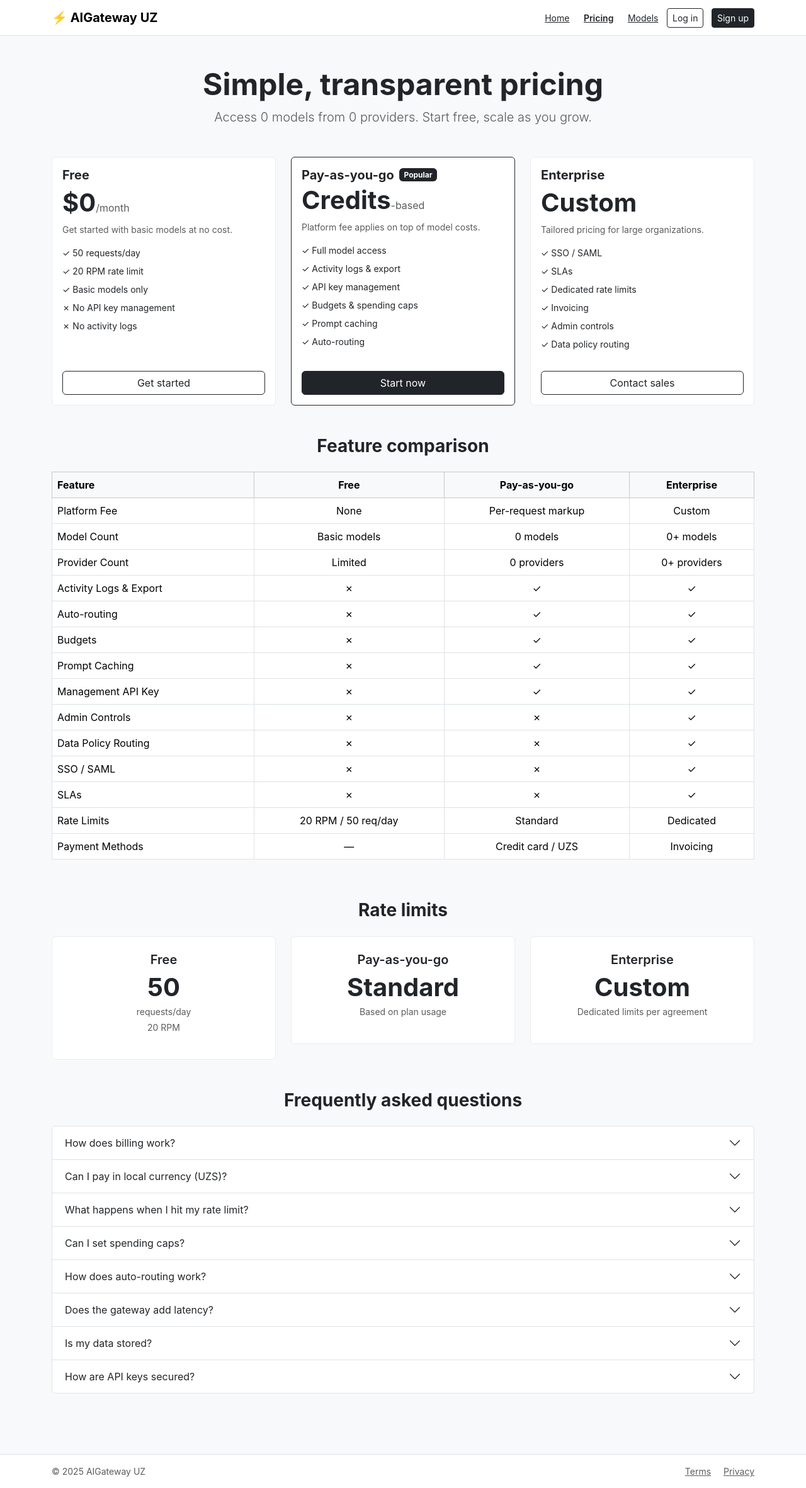
After one commit to tim7en/askai, a Django app: page /pricing/ in a window 1280 px wide. The commit adds this page. Shown: the whole page at 63% size. Run offline with Django 5.2, Linux system fonts and the light colour scheme; data that the repository does not hold is empty.

Commit message:
Add public Pricing and Models catalog pages with templates
Co-authored-by: tim7en <33203731+tim7en@users.noreply.github.com>

```diff
--- a/aigateway/apps/web/landing_urls.py
+++ b/aigateway/apps/web/landing_urls.py
@@ -4,4 +4,7 @@ from . import views
 
 urlpatterns = [
     path("", views.landing_view, name="landing"),
+    path("pricing/", views.pricing_view, name="pricing"),
+    path("models/", views.models_catalog_view, name="models_catalog"),
+    path("models/<slug:provider_slug>/<path:model_slug>", views.model_detail_view, name="model_detail"),
 ]
--- a/aigateway/apps/web/views.py
+++ b/aigateway/apps/web/views.py
@@ -2,6 +2,7 @@ import csv
 import time
 
 from django.contrib.auth.decorators import login_required
+from django.db import models as django_models
 from django.db.models import Sum
 from django.http import HttpResponse
 from django.shortcuts import redirect, render
@@ -223,6 +224,73 @@ def settings_view(request):
     return render(request, "web/settings.html", {"org": request.org, "policy": policy})
 
 
+def pricing_view(request):
+    """Public pricing page with plan comparison."""
+    from aigateway.apps.providers.models import ProviderModel
+    model_count = ProviderModel.objects.filter(is_enabled=True).count()
+    provider_count = ProviderModel.objects.filter(is_enabled=True).values('provider').distinct().count()
+    return render(request, "web/pricing.html", {
+        "model_count": model_count,
+        "provider_count": provider_count,
+    })
+
+
+def models_catalog_view(request):
+    """Public models catalog page."""
+    from aigateway.apps.providers.models import ProviderModel
+    models = ProviderModel.objects.filter(is_enabled=True).select_related("provider").order_by("provider__slug", "name")
+
+    # Filtering
+    provider_filter = request.GET.get("provider", "")
+    modality_filter = request.GET.get("modality", "")
+    free_only = request.GET.get("free_only", "") == "1"
+    search = request.GET.get("search", "")
+
+    if provider_filter:
+        models = models.filter(provider__slug=provider_filter)
+    if modality_filter:
+        models = models.filter(modality=modality_filter)
+    if free_only:
+        models = models.filter(is_free=True)
+    if search:
+        models = models.filter(
+            django_models.Q(name__icontains=search) | django_models.Q(description__icontains=search)
+        )
+
+    # Get unique providers and modalities for filter dropdowns
+    from aigateway.apps.providers.models import Provider
+    providers = Provider.objects.filter(is_enabled=True)
+    modalities = ProviderModel.objects.filter(is_enabled=True).values_list("modality", flat=True).distinct()
+
+    return render(request, "web/models_catalog.html", {
+        "models": models,
+        "providers": providers,
+        "modalities": modalities,
+        "provider_filter": provider_filter,
+        "modality_filter": modality_filter,
+        "free_only": free_only,
+        "search": search,
+    })
+
+
+def model_detail_view(request, provider_slug, model_slug):
+    """Public model detail page."""
+    from aigateway.apps.providers.models import ProviderModel
+    from django.db.models import Q
+    model = ProviderModel.objects.filter(
+        is_enabled=True,
+        provider__slug=provider_slug,
+    ).filter(
+        Q(slug=model_slug) | Q(provider_model_id=model_slug)
+    ).select_related("provider").first()
+
+    if not model:
+        from django.http import Http404
+        raise Http404("Model not found")
+
+    return render(request, "web/model_detail.html", {"model": model})
+
+
 def terms_view(request):
     return render(request, "legal/terms.html")
 
--- a/aigateway/templates/web/landing.html
+++ b/aigateway/templates/web/landing.html
@@ -5,6 +5,8 @@
   <div class="container">
     <a class="navbar-brand fw-bold" href="/">⚡ AIGateway UZ</a>
     <div>
+      <a href="{% url 'pricing' %}" class="btn btn-link btn-sm text-dark">Pricing</a>
+      <a href="{% url 'models_catalog' %}" class="btn btn-link btn-sm text-dark">Models</a>
       <a href="{% url 'accounts:login' %}" class="btn btn-outline-dark btn-sm me-2">Log in</a>
       <a href="{% url 'accounts:signup' %}" class="btn btn-dark btn-sm">Sign up</a>
     </div>
--- /dev/null
+++ b/aigateway/templates/web/pricing.html
@@ -0,0 +1,211 @@
+{% extends "base.html" %}
+{% block title %}Pricing – AIGateway UZ{% endblock %}
+{% block body %}
+<nav class="navbar navbar-light bg-white border-bottom">
+  <div class="container">
+    <a class="navbar-brand fw-bold" href="/">⚡ AIGateway UZ</a>
+    <div>
+      <a href="{% url 'landing' %}" class="btn btn-link btn-sm text-dark">Home</a>
+      <a href="{% url 'pricing' %}" class="btn btn-link btn-sm text-dark fw-semibold">Pricing</a>
+      <a href="{% url 'models_catalog' %}" class="btn btn-link btn-sm text-dark">Models</a>
+      <a href="{% url 'accounts:login' %}" class="btn btn-outline-dark btn-sm me-2">Log in</a>
+      <a href="{% url 'accounts:signup' %}" class="btn btn-dark btn-sm">Sign up</a>
+    </div>
+  </div>
+</nav>
+
+<main class="flex-grow-1">
+  <div class="container py-5">
+    <div class="text-center mb-5">
+      <h1 class="display-5 fw-bold">Simple, transparent pricing</h1>
+      <p class="lead text-muted">Access {{ model_count }} models from {{ provider_count }} providers. Start free, scale as you grow.</p>
+    </div>
+
+    <!-- Plan Cards -->
+    <div class="row g-4 mb-5">
+      <div class="col-md-4">
+        <div class="card h-100">
+          <div class="card-body d-flex flex-column">
+            <h5 class="card-title fw-bold">Free</h5>
+            <div class="display-6 fw-bold mb-2">$0<small class="fs-6 text-muted fw-normal">/month</small></div>
+            <p class="text-muted small">Get started with basic models at no cost.</p>
+            <ul class="list-unstyled small mb-4">
+              <li class="mb-2">✓ 50 requests/day</li>
+              <li class="mb-2">✓ 20 RPM rate limit</li>
+              <li class="mb-2">✓ Basic models only</li>
+              <li class="mb-2">✗ No API key management</li>
+              <li class="mb-2">✗ No activity logs</li>
+            </ul>
+            <a href="{% url 'accounts:signup' %}" class="btn btn-outline-dark mt-auto">Get started</a>
+          </div>
+        </div>
+      </div>
+      <div class="col-md-4">
+        <div class="card h-100 border-dark">
+          <div class="card-body d-flex flex-column">
+            <div class="d-flex align-items-center mb-1">
+              <h5 class="card-title fw-bold mb-0">Pay-as-you-go</h5>
+              <span class="badge bg-dark ms-2">Popular</span>
+            </div>
+            <div class="display-6 fw-bold mb-2">Credits<small class="fs-6 text-muted fw-normal">-based</small></div>
+            <p class="text-muted small">Platform fee applies on top of model costs.</p>
+            <ul class="list-unstyled small mb-4">
+              <li class="mb-2">✓ Full model access</li>
+              <li class="mb-2">✓ Activity logs &amp; export</li>
+              <li class="mb-2">✓ API key management</li>
+              <li class="mb-2">✓ Budgets &amp; spending caps</li>
+              <li class="mb-2">✓ Prompt caching</li>
+              <li class="mb-2">✓ Auto-routing</li>
+            </ul>
+            <a href="{% url 'accounts:signup' %}" class="btn btn-dark mt-auto">Start now</a>
+          </div>
+        </div>
+      </div>
+      <div class="col-md-4">
+        <div class="card h-100">
+          <div class="card-body d-flex flex-column">
+            <h5 class="card-title fw-bold">Enterprise</h5>
+            <div class="display-6 fw-bold mb-2">Custom</div>
+            <p class="text-muted small">Tailored pricing for large organizations.</p>
+            <ul class="list-unstyled small mb-4">
+              <li class="mb-2">✓ SSO / SAML</li>
+              <li class="mb-2">✓ SLAs</li>
+              <li class="mb-2">✓ Dedicated rate limits</li>
+              <li class="mb-2">✓ Invoicing</li>
+              <li class="mb-2">✓ Admin controls</li>
+              <li class="mb-2">✓ Data policy routing</li>
+            </ul>
+            <a href="mailto:sales@aigateway.uz" class="btn btn-outline-dark mt-auto">Contact sales</a>
+          </div>
+        </div>
+      </div>
+    </div>
+
+    <!-- Feature Comparison Table -->
+    <h3 class="fw-bold text-center mb-4">Feature comparison</h3>
+    <div class="table-responsive mb-5">
+      <table class="table table-bordered text-center align-middle">
+        <thead class="table-light">
+          <tr>
+            <th class="text-start">Feature</th>
+            <th>Free</th>
+            <th>Pay-as-you-go</th>
+            <th>Enterprise</th>
+          </tr>
+        </thead>
+        <tbody>
+          <tr><td class="text-start">Platform Fee</td><td>None</td><td>Per-request markup</td><td>Custom</td></tr>
+          <tr><td class="text-start">Model Count</td><td>Basic models</td><td>{{ model_count }} models</td><td>{{ model_count }}+ models</td></tr>
+          <tr><td class="text-start">Provider Count</td><td>Limited</td><td>{{ provider_count }} providers</td><td>{{ provider_count }}+ providers</td></tr>
+          <tr><td class="text-start">Activity Logs &amp; Export</td><td>✗</td><td>✓</td><td>✓</td></tr>
+          <tr><td class="text-start">Auto-routing</td><td>✗</td><td>✓</td><td>✓</td></tr>
+          <tr><td class="text-start">Budgets</td><td>✗</td><td>✓</td><td>✓</td></tr>
+          <tr><td class="text-start">Prompt Caching</td><td>✗</td><td>✓</td><td>✓</td></tr>
+          <tr><td class="text-start">Management API Key</td><td>✗</td><td>✓</td><td>✓</td></tr>
+          <tr><td class="text-start">Admin Controls</td><td>✗</td><td>✗</td><td>✓</td></tr>
+          <tr><td class="text-start">Data Policy Routing</td><td>✗</td><td>✗</td><td>✓</td></tr>
+          <tr><td class="text-start">SSO / SAML</td><td>✗</td><td>✗</td><td>✓</td></tr>
+          <tr><td class="text-start">SLAs</td><td>✗</td><td>✗</td><td>✓</td></tr>
+          <tr><td class="text-start">Rate Limits</td><td>20 RPM / 50 req/day</td><td>Standard</td><td>Dedicated</td></tr>
+          <tr><td class="text-start">Payment Methods</td><td>—</td><td>Credit card / UZS</td><td>Invoicing</td></tr>
+        </tbody>
+      </table>
+    </div>
+
+    <!-- Rate Limits -->
+    <h3 class="fw-bold text-center mb-4">Rate limits</h3>
+    <div class="row g-4 mb-5 justify-content-center">
+      <div class="col-md-4">
+        <div class="card text-center p-4">
+          <h5 class="fw-semibold">Free</h5>
+          <p class="display-6 fw-bold mb-1">50</p>
+          <p class="text-muted small mb-1">requests/day</p>
+          <p class="text-muted small">20 RPM</p>
+        </div>
+      </div>
+      <div class="col-md-4">
+        <div class="card text-center p-4">
+          <h5 class="fw-semibold">Pay-as-you-go</h5>
+          <p class="display-6 fw-bold mb-1">Standard</p>
+          <p class="text-muted small">Based on plan usage</p>
+        </div>
+      </div>
+      <div class="col-md-4">
+        <div class="card text-center p-4">
+          <h5 class="fw-semibold">Enterprise</h5>
+          <p class="display-6 fw-bold mb-1">Custom</p>
+          <p class="text-muted small">Dedicated limits per agreement</p>
+        </div>
+      </div>
+    </div>
+
+    <!-- FAQ -->
+    <h3 class="fw-bold text-center mb-4">Frequently asked questions</h3>
+    <div class="accordion mb-5" id="faqAccordion">
+      <!-- Billing -->
+      <div class="accordion-item">
+        <h2 class="accordion-header"><button class="accordion-button collapsed" type="button" data-bs-toggle="collapse" data-bs-target="#faqBilling1">How does billing work?</button></h2>
+        <div id="faqBilling1" class="accordion-collapse collapse" data-bs-parent="#faqAccordion">
+          <div class="accordion-body">Pay-as-you-go users purchase credits. We charge a platform fee on top of provider model costs. You only pay for what you use. Enterprise customers receive custom invoicing.</div>
+        </div>
+      </div>
+      <div class="accordion-item">
+        <h2 class="accordion-header"><button class="accordion-button collapsed" type="button" data-bs-toggle="collapse" data-bs-target="#faqBilling2">Can I pay in local currency (UZS)?</button></h2>
+        <div id="faqBilling2" class="accordion-collapse collapse" data-bs-parent="#faqAccordion">
+          <div class="accordion-body">Yes. Pay-as-you-go supports credit card payments including UZS-denominated cards. Enterprise plans support direct invoicing in UZS.</div>
+        </div>
+      </div>
+      <!-- Usage & Limits -->
+      <div class="accordion-item">
+        <h2 class="accordion-header"><button class="accordion-button collapsed" type="button" data-bs-toggle="collapse" data-bs-target="#faqUsage1">What happens when I hit my rate limit?</button></h2>
+        <div id="faqUsage1" class="accordion-collapse collapse" data-bs-parent="#faqAccordion">
+          <div class="accordion-body">Requests exceeding your rate limit will receive a 429 status code. You can retry after a short wait. Upgrade your plan for higher limits.</div>
+        </div>
+      </div>
+      <div class="accordion-item">
+        <h2 class="accordion-header"><button class="accordion-button collapsed" type="button" data-bs-toggle="collapse" data-bs-target="#faqUsage2">Can I set spending caps?</button></h2>
+        <div id="faqUsage2" class="accordion-collapse collapse" data-bs-parent="#faqAccordion">
+          <div class="accordion-body">Yes. Pay-as-you-go and Enterprise plans support monthly budgets with optional hard caps that stop requests when the limit is reached.</div>
+        </div>
+      </div>
+      <!-- Routing & Latency -->
+      <div class="accordion-item">
+        <h2 class="accordion-header"><button class="accordion-button collapsed" type="button" data-bs-toggle="collapse" data-bs-target="#faqRouting1">How does auto-routing work?</button></h2>
+        <div id="faqRouting1" class="accordion-collapse collapse" data-bs-parent="#faqAccordion">
+          <div class="accordion-body">Our router selects the best model and provider based on your task type, cost preferences, and available credentials. You can also pin a specific provider or model.</div>
+        </div>
+      </div>
+      <div class="accordion-item">
+        <h2 class="accordion-header"><button class="accordion-button collapsed" type="button" data-bs-toggle="collapse" data-bs-target="#faqRouting2">Does the gateway add latency?</button></h2>
+        <div id="faqRouting2" class="accordion-collapse collapse" data-bs-parent="#faqAccordion">
+          <div class="accordion-body">The gateway adds minimal overhead (typically &lt;50ms). Requests are proxied directly to providers. Streaming is fully supported.</div>
+        </div>
+      </div>
+      <!-- Privacy & Security -->
+      <div class="accordion-item">
+        <h2 class="accordion-header"><button class="accordion-button collapsed" type="button" data-bs-toggle="collapse" data-bs-target="#faqPrivacy1">Is my data stored?</button></h2>
+        <div id="faqPrivacy1" class="accordion-collapse collapse" data-bs-parent="#faqAccordion">
+          <div class="accordion-body">We log metadata (token counts, costs, latency) but do not store prompt or completion content by default. Enterprise plans can configure data retention policies.</div>
+        </div>
+      </div>
+      <div class="accordion-item">
+        <h2 class="accordion-header"><button class="accordion-button collapsed" type="button" data-bs-toggle="collapse" data-bs-target="#faqPrivacy2">How are API keys secured?</button></h2>
+        <div id="faqPrivacy2" class="accordion-collapse collapse" data-bs-parent="#faqAccordion">
+          <div class="accordion-body">BYO API keys are encrypted at rest using Fernet symmetric encryption. Keys are never logged or exposed in the UI after storage.</div>
+        </div>
+      </div>
+    </div>
+
+  </div>
+</main>
+
+<footer class="py-3 border-top bg-white">
+  <div class="container d-flex justify-content-between small text-muted">
+    <span>© 2025 AIGateway UZ</span>
+    <div>
+      <a href="{% url 'legal:terms' %}" class="text-muted me-3">Terms</a>
+      <a href="{% url 'legal:privacy' %}" class="text-muted">Privacy</a>
+    </div>
+  </div>
+</footer>
+{% endblock %}
```
Also changed, not shown: aigateway/templates/web/model_detail.html (added, +85 -0 lines), aigateway/templates/web/models_catalog.html (added, +114 -0 lines).
